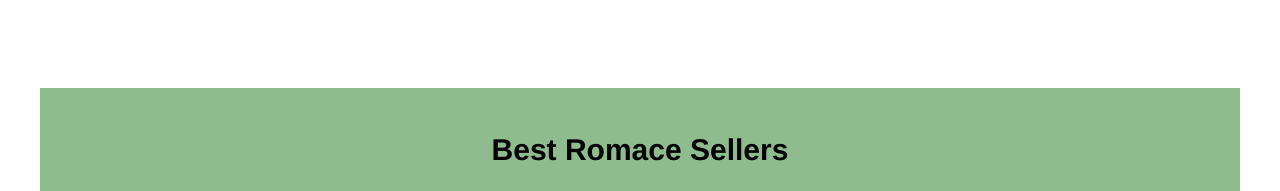
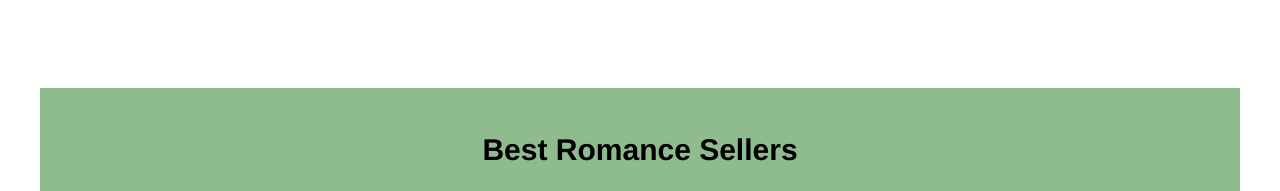
Before and after one commit to julesthomson6776/thomson_j_Fip, a plain HTML site: page index.html in a window 1280 px wide. Shown: the part 1460-1651 px from the top of the page. Drawn offline with Linux system fonts and the light colour scheme.

Commit message:
spelling mistake

```diff
--- a/index.html
+++ b/index.html
@@ -72,7 +72,7 @@
 
         <div class="big-box" id="big-box">
                 <div class="big-box-color2" id="big-box-text">
-                    <h2> Best Romace Sellers</h2>
+                    <h2> Best Romance Sellers</h2>
                     <h5>Carry on written by Rainbow Rowell, SkyHunter written by Marie Lu, In Deeper Waters written by F.T Lukens, The
                         Darkness Outside Us written by Eliot Schrefer these novels are all best selling romace novels. </h5>
                          <li><a class="button" id="button" href="index.html">Browse</li>
```
